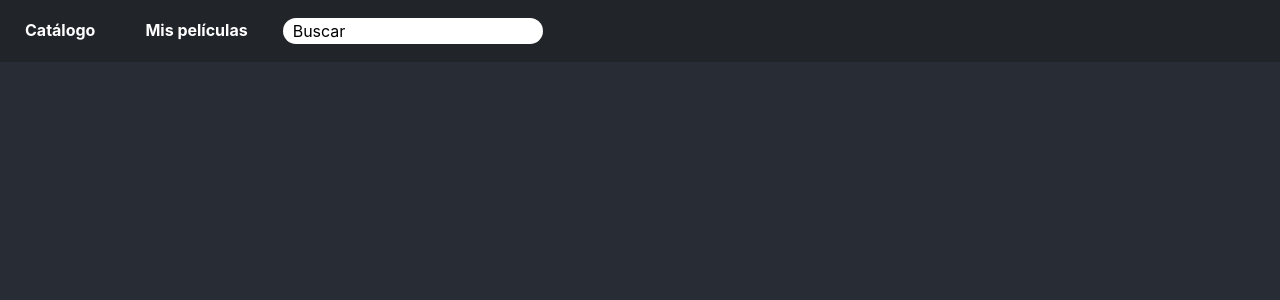
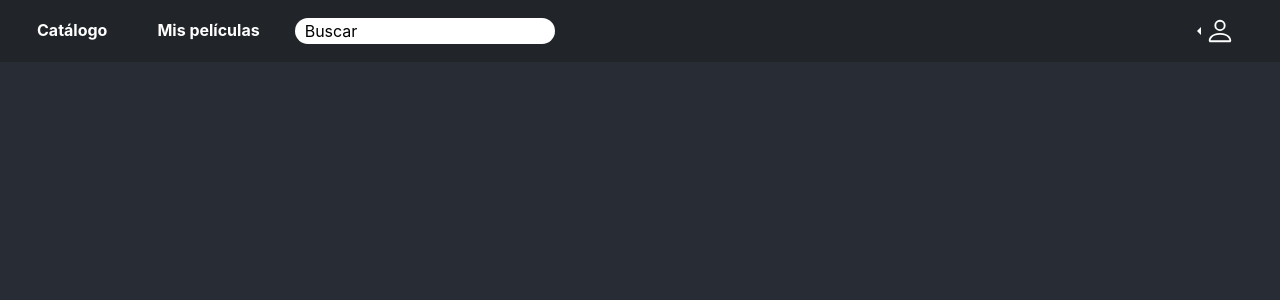
Before and after one commit to rodolfoantonio/plataformasstreaming, a React (Create React App) app: page / in a window 1280 px wide. Shown: the top 300 px of the page. Built offline with nearby package versions, Linux system fonts and the light colour scheme.

Commit message:
dropdown menu imagen perfil

```diff
--- a/src/components/navbar/Navbar.css
+++ b/src/components/navbar/Navbar.css
@@ -6,7 +6,8 @@
     margin-left: 10px;
     margin-right: 10px;
 
-    margin:10px;
+    margin-top:10px;
+    margin-bottom:10px;
 
     padding-top: 0px;
     padding-bottom: 0px;
@@ -19,3 +20,16 @@
     background: #C62626;
     border-radius: 25px;
 }
+
+.userIcon{
+    padding-right: 20px;
+}
+
+.btn-secondary{
+    background-color: transparent;
+    border-color: transparent;
+}
+
+.dropdown-item{
+    font-weight: bolder;
+}
--- a/src/components/navbar/Navbar.jsx
+++ b/src/components/navbar/Navbar.jsx
@@ -5,9 +5,9 @@ import Buscar from "../buscar/Buscar";
 const Navbar = () => {
   return (
     <nav className="navbar navbar-expand-lg navbar-dark bg-dark">
-
+      <div className="container-fluid">
         <button
-        class="navbar-toggler"
+          className="navbar-toggler"
           type="button"
           data-toggle="collapse"
           data-target="#navbarSupportedContent"
@@ -19,9 +19,9 @@ const Navbar = () => {
         </button>
 
         <div className="collapse navbar-collapse" id="navbarSupportedContent">
-        <ul className="navbar-nav mr-auto">
+          <ul className="navbar-nav me-auto">
             <li className="nav-item active">
-            <a className="nav-link" href="#" >
+              <a className="nav-link" href="#">
                 Catálogo
               </a>
             </li>
@@ -31,11 +31,39 @@ const Navbar = () => {
               </a>
             </li>
             <li className="nav-item">
-
-             <Buscar/>
-
+              <Buscar />
             </li>
           </ul>
+          <div className="dropdown dropstart userIcon">
+            <button
+              className="btn btn-secondary dropdown-toggle"
+              type="button"
+              id="dropdownMenuButton1"
+              data-bs-toggle="dropdown"
+              aria-expanded="false"
+            >
+              <svg
+                xmlns="http://www.w3.org/2000/svg"
+                width="30"
+                height="30"
+                fill="white"
+                className="bi bi-person"
+                viewBox="0 0 16 16"
+              >
+                <path d="M8 8a3 3 0 1 0 0-6 3 3 0 0 0 0 6zm2-3a2 2 0 1 1-4 0 2 2 0 0 1 4 0zm4 8c0 1-1 1-1 1H3s-1 0-1-1 1-4 6-4 6 3 6 4zm-1-.004c-.001-.246-.154-.986-.832-1.664C11.516 10.68 10.289 10 8 10c-2.29 0-3.516.68-4.168 1.332-.678.678-.83 1.418-.832 1.664h10z" />
+              </svg>
+            </button>
+
+            <ul className="dropdown-menu dropdown-menu-dark bg-dark" aria-labelledby="dropdownMenuButton1">
+              <li>
+                <a className="dropdown-item" href="#">
+                  Log out
+                </a>
+              </li>
+            </ul>
+
+          </div>
+        </div>
       </div>
     </nav>
   );
```
Lines whose indentation alone changed are shown as unchanged.
